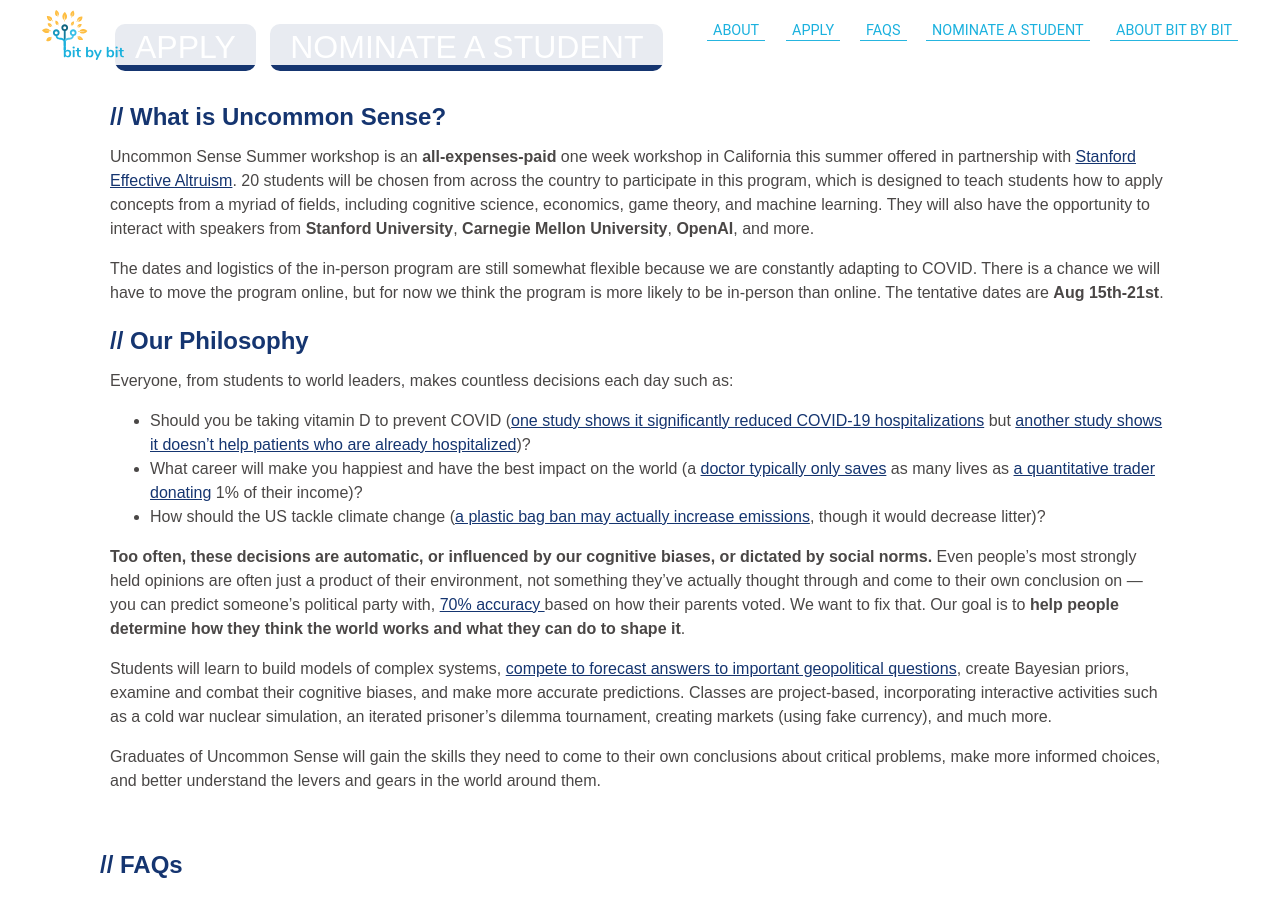
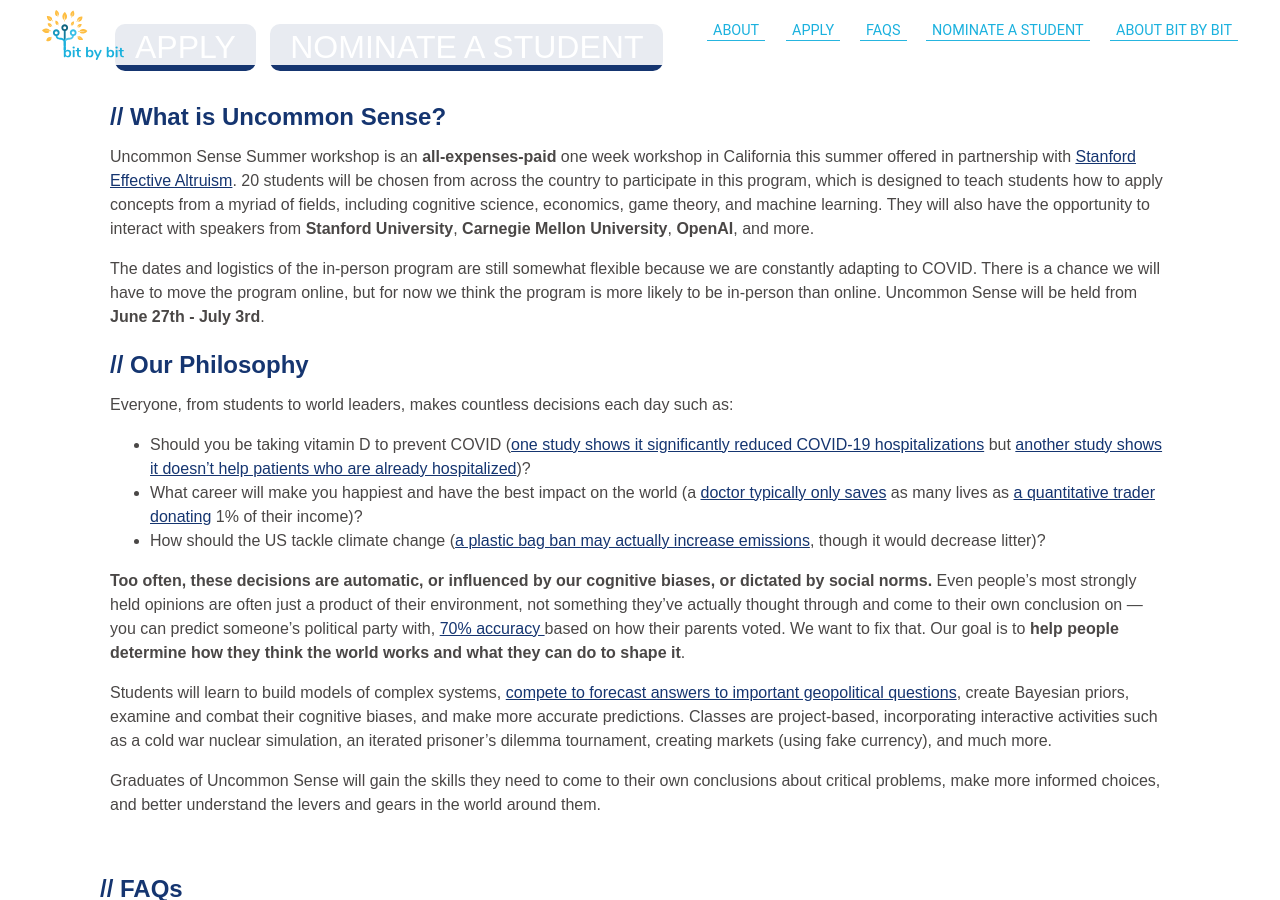
Before and after one commit to bit-by-bit-coding/bxb-website, a Jekyll site: the page built from uncommonsenseseminar.html, in a window 1280 px wide and 900 px high, scrolled down 729 px. Built offline with Jekyll 4.4.1, drawn with Linux system fonts in a browser that asks for light colours; nearby versions of some CDN libraries; some web fonts are replaced.

Commit message:
update US seminar dates

```diff
--- a/uncommonsenseseminar.html
+++ b/uncommonsenseseminar.html
@@ -46,7 +46,7 @@
                 adapting to COVID. There is a chance we will have to move the program online, but for now we think the
                 program is more likely to be in-person than online.
 
-                The tentative dates are <strong>Aug 15th-21st</strong>.
+                Uncommon Sense will be held from <strong>June 27th - July 3rd</strong>.
             </p>
             <h3>Our Philosophy</h3>
             <p> Everyone, from students to world leaders, makes countless decisions each
```
